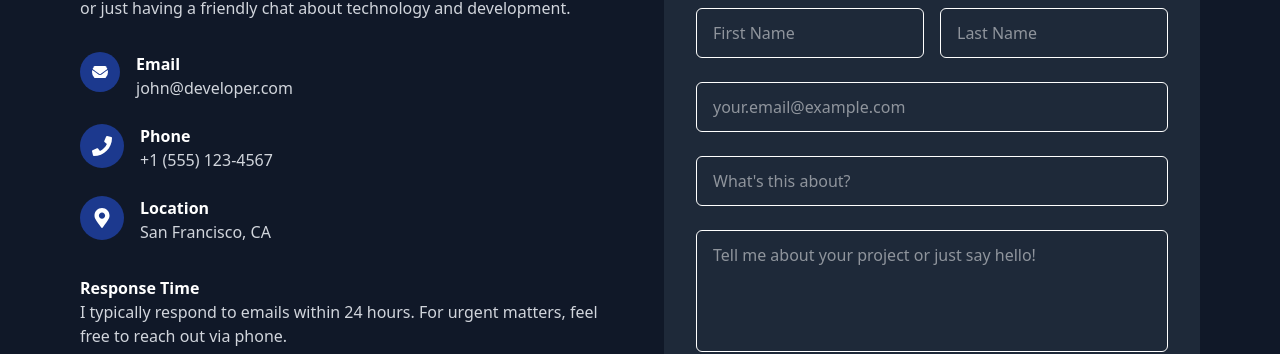
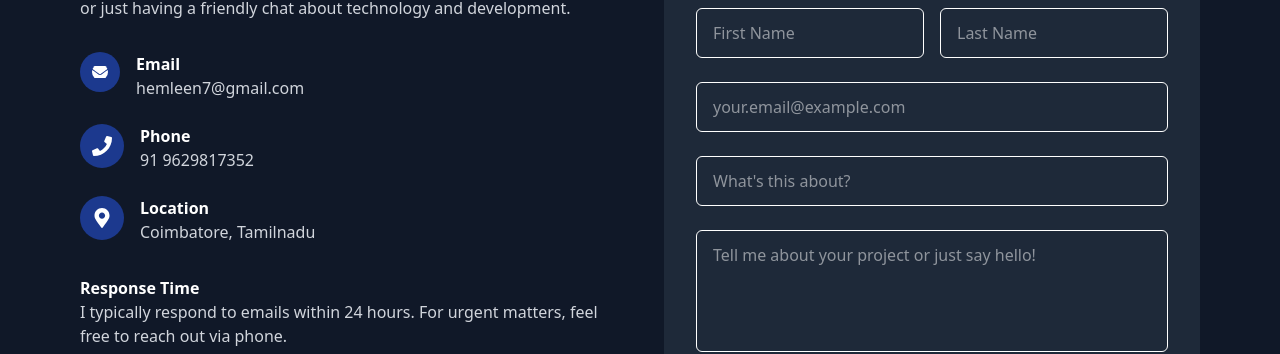
Before and after one commit to HEMLEEN/viteportfolio, a React (Vite) app: page / in a window 1280 px wide. Shown: the part 3802-4156 px from the top of the page. Built offline with nearby package versions, Linux system fonts and the light colour scheme.

Commit message:
ref : update  ui code

```diff
--- a/package.json
+++ b/package.json
@@ -4,7 +4,7 @@
   "version": "0.0.0",
   "type": "module",
   "scripts": {
-    "start": "vite",
+     "start": "vite",
     "build": "tsc -b && vite build",
     "lint": "eslint .",
     "preview": "vite preview"
--- a/src/page/Contact.tsx
+++ b/src/page/Contact.tsx
@@ -1,4 +1,5 @@
 import { FaEnvelope, FaMapMarkerAlt, FaPhone } from "react-icons/fa";
+import { devloperInfo } from "../res/String";
 
 // Contact.tsx
 const Contact = () => {
@@ -29,7 +30,7 @@ const Contact = () => {
               </div>
               <div>
                 <h4 className="font-semibold">Email</h4>
-                <p className="text-gray-300">john@developer.com</p>
+                <p className="text-gray-300">{devloperInfo.mail}</p>
               </div>
             </div>
 
@@ -39,7 +40,7 @@ const Contact = () => {
               </div>
               <div>
                 <h4 className="font-semibold">Phone</h4>
-                <p className="text-gray-300">+1 (555) 123-4567</p>
+                <p className="text-gray-300">{devloperInfo.phone}</p>
               </div>
             </div>
 
@@ -50,7 +51,7 @@ const Contact = () => {
               </div>
               <div>
                 <h4 className="font-semibold">Location</h4>
-                <p className="text-gray-300">San Francisco, CA</p>
+                <p className="text-gray-300">Coimbatore, Tamilnadu</p>
               </div>
             </div>
           </div>
--- a/src/res/String.tsx
+++ b/src/res/String.tsx
@@ -19,7 +19,7 @@ export const authorInfo = {
 export const devloperInfo = {
     name: 'Hemleen Francis',
     shortName: 'HF',
-    mail: 'hemleen@gmail.com',
+    mail: 'hemleen7@gmail.com',
     phone: "91 9629817352",
     desc: 'You can reach out to me anytime for any queries, suggestions, or support related to the projects.',
     organization: 'Developer',
--- a/src/routes/Router.tsx
+++ b/src/routes/Router.tsx
@@ -1,5 +1,4 @@
 import { BrowserRouter as Router, Routes, Route } from "react-router-dom";
-import DeveloperIntro from "../page/DeveloperIntro";
 import About from "../page/About";
 import Home from "../page/home/Index";
 import Navbar from "../page/navbar/Navbar";
@@ -7,8 +6,6 @@ import LoveCompassionSection from "../page/hero/LoveCompassionSection";
 
 
 const AppRouter = () => {
-
-
 
     return (
         <Router>
@@ -18,7 +15,6 @@ const AppRouter = () => {
                     <Route path="/" element={<Home />}></Route>
                     <Route path="/about" element={<About />}></Route>
                     <Route path="/lang" element={<LoveCompassionSection />}></Route>
-
                 </Routes>
 
             </div>
```
